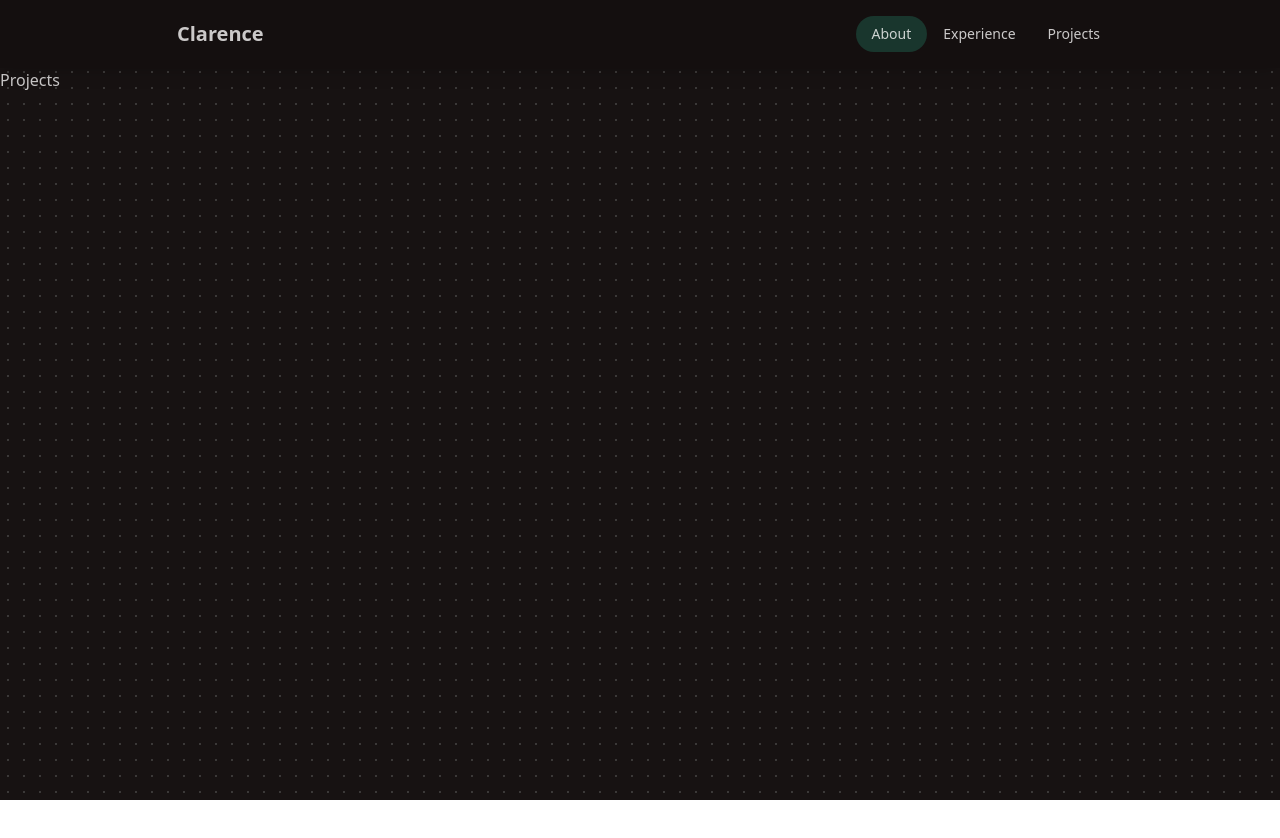
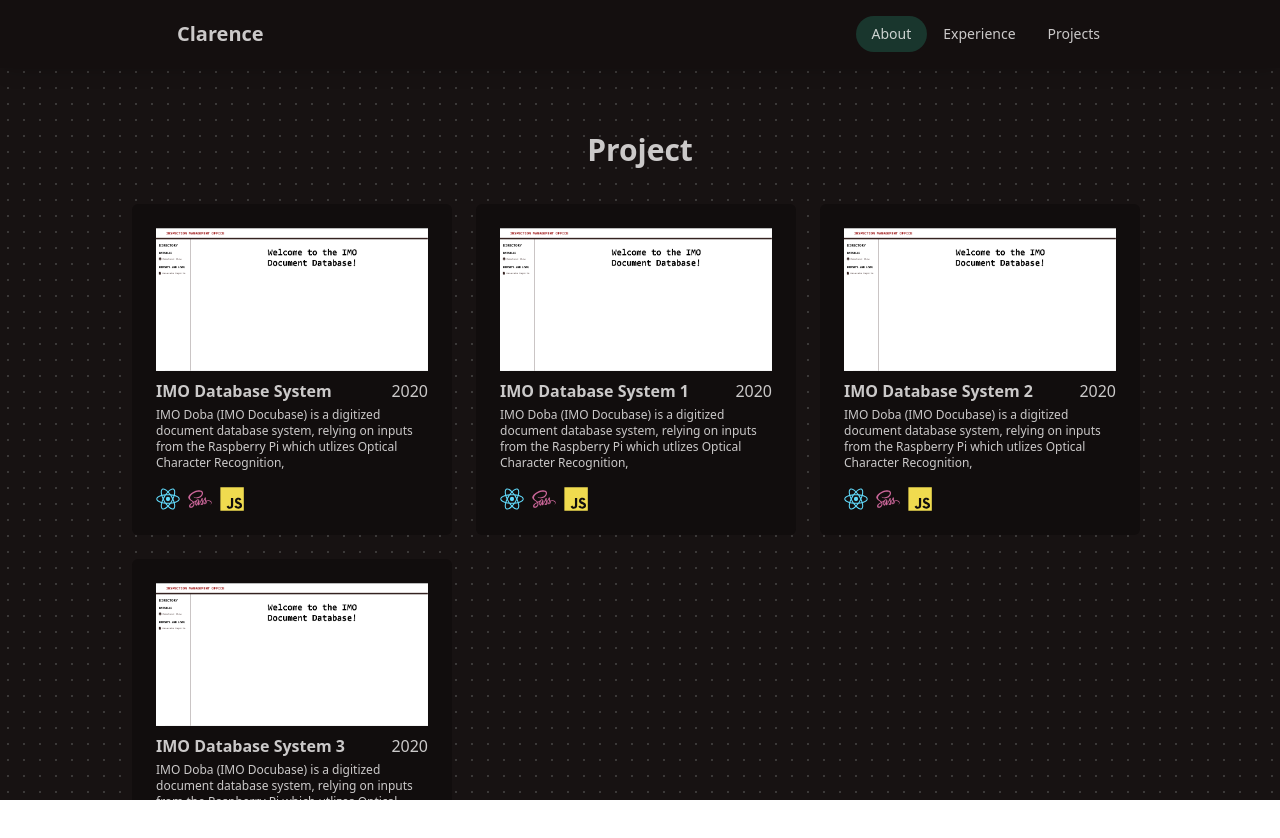
Before and after one commit to clarence00/web-portfolio, a Next.js app: page /projects in a window 1280 px wide. Shown: the top 838 px of the page. Before the commit the page ends 800 px from the top, so only its background shows below. Built offline with nearby package versions, Linux system fonts and the light colour scheme.

Commit message:
[UPDATE]: Project section added

```diff
--- /dev/null
+++ b/app/assets/media/projects.json
@@ -0,0 +1,58 @@
+[
+  {
+    "images": [
+      "imodatabase/1.png",
+      "imodatabase/1.png",
+      "imodatabase/1.png"
+    ],
+    "title": "IMO Database System",
+    "date": "2020",
+    "caption":
+      "IMO Doba (IMO Docubase) is a digitized document database system, relying on inputs from the Raspberry Pi which utlizes Optical Character Recognition,",
+    "details":
+      "IMO Doba (IMO Docubase) is a digitized document database system, relying on inputs from the Raspberry Pi which utlizes Optical Character Recognition, to recognize texts and automatically name files accordingly.'\n' The system was developed by our group in thesis and my role involved creating the design layout of the web in Figma, handling the database and frontend side of web using SQLite and Django.",
+    "icons": ["react", "sass", "javascript"]
+  },
+  {
+    "images": [
+      "imodatabase/1.png",
+      "imodatabase/1.png",
+      "imodatabase/1.png"
+    ],
+    "title": "IMO Database System 1",
+    "date": "2020",
+    "caption":
+      "IMO Doba (IMO Docubase) is a digitized document database system, relying on inputs from the Raspberry Pi which utlizes Optical Character Recognition,",
+    "details":
+      "IMO Doba (IMO Docubase) is a digitized document database system, relying on inputs from the Raspberry Pi which utlizes Optical Character Recognition, to recognize texts and automatically name files accordingly.'\n' The system was developed by our group in thesis and my role involved creating the design layout of the web in Figma, handling the database and frontend side of web using SQLite and Django.",
+    "icons": ["react", "sass", "javascript"]
+  },
+  {
+    "images": [
+      "imodatabase/1.png",
+      "imodatabase/1.png",
+      "imodatabase/1.png"
+    ],
+    "title": "IMO Database System 2",
+    "date": "2020",
+    "caption":
+      "IMO Doba (IMO Docubase) is a digitized document database system, relying on inputs from the Raspberry Pi which utlizes Optical Character Recognition,",
+    "details":
+      "IMO Doba (IMO Docubase) is a digitized document database system, relying on inputs from the Raspberry Pi which utlizes Optical Character Recognition, to recognize texts and automatically name files accordingly.'\n' The system was developed by our group in thesis and my role involved creating the design layout of the web in Figma, handling the database and frontend side of web using SQLite and Django.",
+    "icons": ["react", "sass", "javascript"]
+  },
+  {
+    "images": [
+      "imodatabase/1.png",
+      "imodatabase/1.png",
+      "imodatabase/1.png"
+    ],
+    "title": "IMO Database System 3",
+    "date": "2020",
+    "caption":
+      "IMO Doba (IMO Docubase) is a digitized document database system, relying on inputs from the Raspberry Pi which utlizes Optical Character Recognition,",
+    "details":
+      "IMO Doba (IMO Docubase) is a digitized document database system, relying on inputs from the Raspberry Pi which utlizes Optical Character Recognition, to recognize texts and automatically name files accordingly.'\n' The system was developed by our group in thesis and my role involved creating the design layout of the web in Figma, handling the database and frontend side of web using SQLite and Django.",
+    "icons": ["react", "sass", "javascript"]
+  }
+]
--- /dev/null
+++ b/app/components/ProjectItem.js
@@ -0,0 +1,29 @@
+import React from "react";
+import Image from "next/image";
+import Icons from "./Icons";
+
+export default function ProjectItem({ images, title, date, caption, icons }) {
+  return (
+    <>
+      <Image
+        src={images[0]}
+        alt=" "
+      />
+      <div className="flex justify-between mt-2">
+        <h1 className="text-md font-bold">{title}</h1>
+        <h1 className="text-md">{date}</h1>
+      </div>
+      <h2 className="text-xs mt-1">{caption}</h2>
+      <div className="flex mt-4 gap-2 flex-wrap">
+        {icons.map((icon, index) => (
+          <Icons
+            key={index}
+            type={icon}
+            size="24px"
+            position="translate-y-6"
+          />
+        ))}
+      </div>
+    </>
+  );
+}
--- /dev/null
+++ b/app/components/ProjectModal.js
@@ -0,0 +1,61 @@
+import Image from "next/image";
+import React from "react";
+import Icons from "./Icons";
+import Link from "next/link";
+
+export default function ProjectModal({ project, onClose }) {
+  const handleBackdropClick = (e) => {
+    if (e.target === e.currentTarget) {
+      onClose();
+    }
+  };
+  return (
+    <div>
+      <div
+        className="w-screen h-screen z-10 bg-primary-content fixed inset-0 bg-opacity-70"
+        onClick={handleBackdropClick}>
+        <div className="w-[60%] h-[50%] flex rounded-lg bg-base-200 shadow-black shadow-lg fixed inset-y-[25%] inset-x-[20%]">
+          <div className="flex py-4 px-6 gap-4 items-center">
+            <div className="h-full w-full flex justify-center items-center rounded-md bg-black">
+              <Image
+                src={project.images[0]}
+                alt="#"
+                className="object-contain w-full h-96"
+              />
+            </div>
+            <div className="flex flex-col justify-between h-full w-[50%]">
+              <div>
+                <div className="flex justify-between">
+                  <h1 className="text-md font-bold">{project.title}</h1>
+                  <h1 className="text-md">{project.date}</h1>
+                </div>
+                <h2 className="text-xs mt-2">{project.details}</h2>
+              </div>
+              <div className="pb-4">
+                <h2 className="text-sm italic">
+                  Link:{" "}
+                  <Link
+                    href="#"
+                    className="text-sm italic text-primary">
+                    {project.website}
+                  </Link>
+                </h2>
+                <div className="divider -my-0"></div>
+                <div className="flex gap-2 flex-wrap">
+                  {project.icons.map((icon, index) => (
+                    <Icons
+                      key={index}
+                      type={icon}
+                      size="20px"
+                      position="translate-y-6"
+                    />
+                  ))}
+                </div>
+              </div>
+            </div>
+          </div>
+        </div>
+      </div>
+    </div>
+  );
+}
--- a/app/experience/page.js
+++ b/app/experience/page.js
@@ -91,10 +91,10 @@ function Experience() {
 
   return (
     <div>
-      <div className="flex flex-col items-center">
-        <h1 className="text-3xl font-bold p-8">Experience</h1>
+      <div className="flex flex-col items-center mt-20">
         <div className="flex mx-[15%] justify-center gap-12">
-          <div className="flex flex-col pt-20 gap-2">
+          <div className="flex flex-col pt-16 gap-2">
+            <h1 className="text-3xl font-bold mx-auto mb-4">Experience</h1>
             {links.map((item) => (
               <button
                 key={item.name}
--- a/app/projects/page.js
+++ b/app/projects/page.js
@@ -1,7 +1,68 @@
-import React from "react";
+"use client";
+
+import React, { useState } from "react";
+import ProjectModal from "../components/ProjectModal";
+import projectsData from "../assets/media/projects.json";
+import ProjectItem from "../components/ProjectItem";
+
+const importAllImages = (imageFilenames) => {
+  return imageFilenames.map((filename) => {
+    return require(`../assets/media/${filename}`).default;
+  });
+};
 
 function Projects() {
-  return <div>Projects</div>;
+  const [expandedProject, setExpandedProject] = useState(null);
+
+  const projects = projectsData.map((project) => ({
+    ...project,
+    images: importAllImages(project.images || []),
+  }));
+
+  const handleClick = (index) => {
+    setExpandedProject(index);
+  };
+
+  const handleClose = () => {
+    setExpandedProject(null);
+  };
+
+  return (
+    <div className="flex flex-col items-center">
+      <h1 className="text-3xl font-bold p-8 pt-16">Project</h1>
+      <div className="flex gap-4 mx-[10%] flex-wrap">
+        {projects.map((item, index) => (
+          <div
+            key={index}
+            className="group">
+            <div className="p-1 rounded-md duration-200 hover:bg-primary/[0.5] hover:scale-105">
+              <div
+                className="p-6 w-[320px] bg-base-300 rounded-md"
+                onClick={() => handleClick(index)}>
+                <ProjectItem
+                  images={item.images}
+                  title={item.title}
+                  date={item.date}
+                  caption={item.caption}
+                  icons={item.icons}
+                  expanded={expandedProject === index}
+                />
+              </div>
+            </div>
+          </div>
+        ))}
+      </div>
+      {expandedProject !== null && (
+        <>
+          <ProjectModal
+            key={expandedProject}
+            project={projects[expandedProject]}
+            onClose={handleClose}
+          />
+        </>
+      )}
+    </div>
+  );
 }
 
 export default Projects;
```
Also changed, not shown: app/assets/media/imodatabase/1.png (added).
